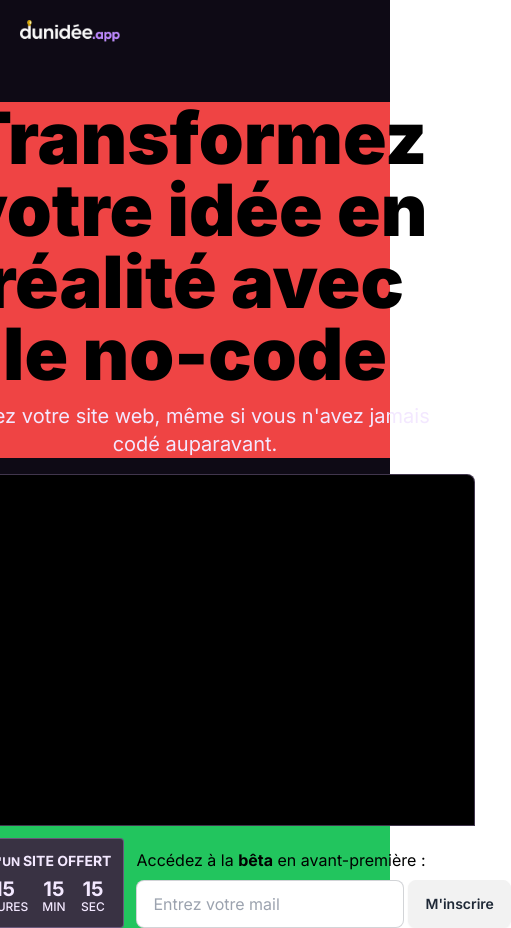
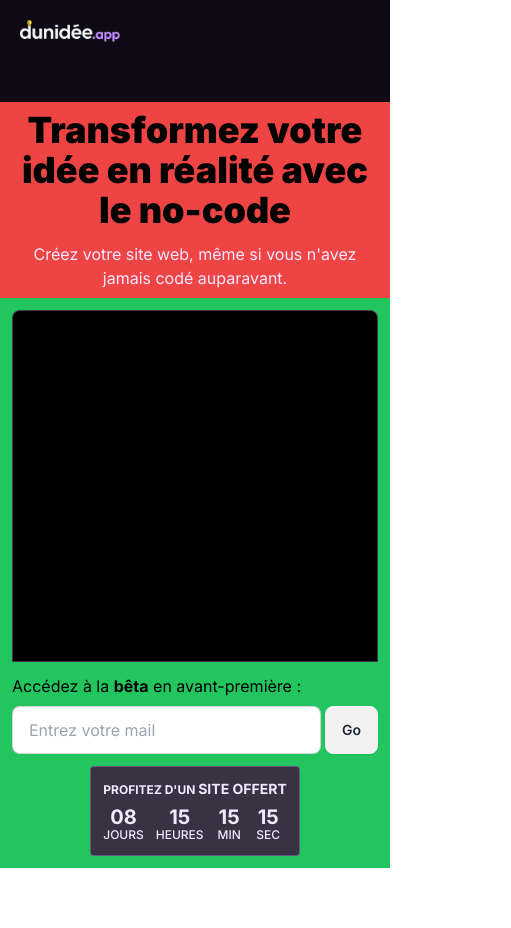
Before and after one commit to dunidee/dunidee-app-landing-page, a Next.js app: page / in a window 390 px wide. Shown: the whole page, 511 px wide, since content can reach past the window. After the commit the page ends 868 px from the top, so only its background shows below. Built offline with nearby package versions, Linux system fonts and the light colour scheme.

Commit message:
fix: mobile responsive

```diff
--- a/app/globals.css
+++ b/app/globals.css
@@ -25,3 +25,7 @@ body {
 .bg-purple-1000 {
   background-color: #393243;
 }
+
+.w-100 {
+  width: 30rem;
+}
--- a/components/Hero.tsx
+++ b/components/Hero.tsx
@@ -1,36 +1,36 @@
-import { CanvasAnimation } from "./CanvasAnimation"
-import { Countdown } from "./Countdown"
+import { CanvasAnimation } from "./CanvasAnimation";
+import { Countdown } from "./Countdown";
 
 export const Hero = () => {
   return (
-    <section className="mt-10 flex flex-col xl:flex-row flex-nowrap justify-center gap-4 xl:gap-0">
-      <div className="basis-1/2 ps-20 flex flex-col items-center xl:items-end pe-20 bg-red-500">
-        <h1 className="text-7xl font-black text-center xl:text-start" style={{ width: "30rem" }}>
+    <section className="flex flex-col md:flex-row flex-nowrap justify-center mt-10">
+      <div className="basis-1/2 flex flex-col bg-red-500 p-2">
+        <h1 className="font-black text-center text-4xl">
           Transformez votre idée en réalité avec le no-code
         </h1>
-        <p className="text-xl pt-3 text-purple-100 text-center xl:text-start" style={{ width: "30rem" }}>
+        <p className="pt-3 text-purple-100 text-center">
           Créez votre site web, même si vous n'avez jamais codé auparavant.
         </p>
       </div>
-      <div className="basis-1/2 flex justify-center xl:justify-start bg-green-500">
-        <div style={{ width: "35rem" }}>
-          <CanvasAnimation/>
-          <div className="flex mt-3">
+      <div className="basis-1/2 flex flex-col justify-center xl:justify-start bg-green-500 p-3">
+        <CanvasAnimation />
+        <div className="flex mt-3 flex-col-reverse sm:flex-row gap-3 sm:gap-0 items-center">
           <Countdown />
-            <div className="flex flex-col ps-3 w-full justify-end">
+          <div className="flex flex-col w-full justify-end items-start sm:items-start">
             <label className="mb-2">
               Accédez à la <span className="font-bold">bêta</span> en
               avant-première :
             </label>
-              <div className="flex gap-1">
+            <div className="flex gap-1 w-full">
               <input
                 data-theme="light"
                 type="text"
                 placeholder="Entrez votre mail"
-                  className="input input-bordered"
+                className="input input-bordered w-full"
               />
-                <button data-theme="light" className="btn">M'inscrire</button>
-              </div>
+              <button data-theme="light" className="btn">
+                Go
+              </button>
             </div>
           </div>
         </div>
```
Lines whose indentation alone changed are shown as unchanged.
